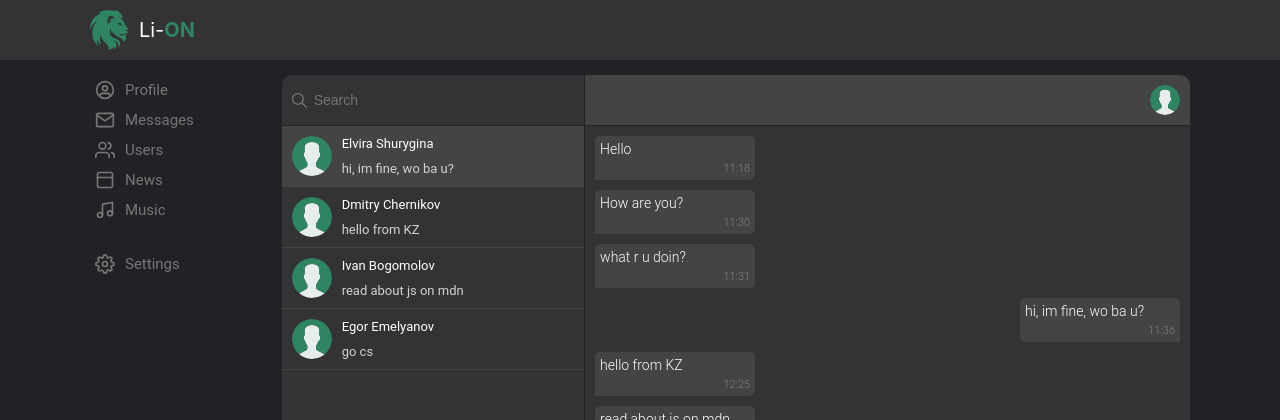
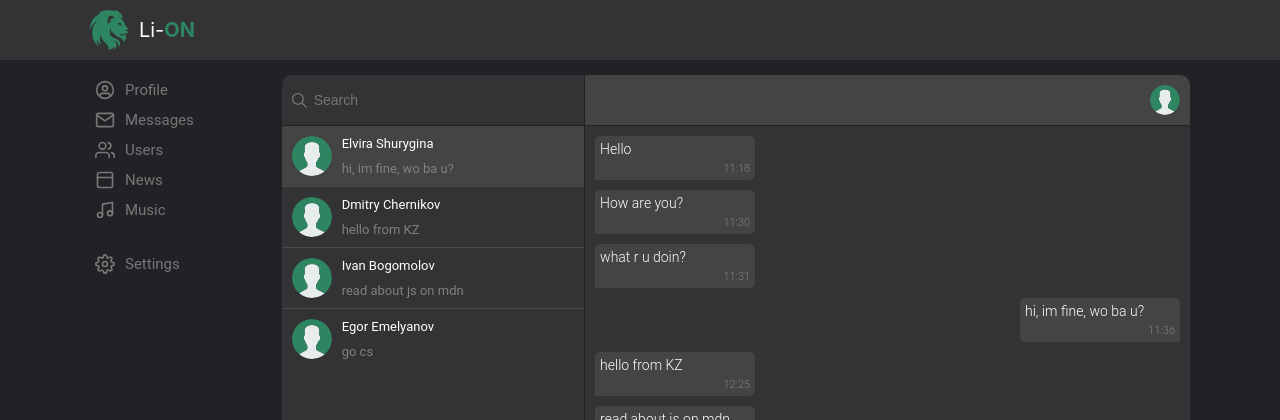
Before and after one commit to lonsdale007/first-app, a React (Create React App) app: page /messages/1 in a window 1280 px wide. Shown: the top 420 px of the page. Built offline with nearby package versions, Linux system fonts and the light colour scheme.

Commit message:
полоса-разделитель диалогов рисуется сверху, у первого элемента полосы нет

```diff
--- a/src/components/Messages/Dialogs/DialogsBody/Dialog/Dialog.module.css
+++ b/src/components/Messages/Dialogs/DialogsBody/Dialog/Dialog.module.css
@@ -7,9 +7,13 @@
     grid-template-columns: 40px 1fr;
     grid-gap: 10px;
     padding: 10px;
-    border-bottom: #444444 thin solid;
+    border-top: rgba(255, 255, 255, 10%) thin solid;
     cursor: pointer;
     text-decoration: none;
+}
+
+.dialog:first-child {
+    border-top: none;
 }
 
 .active {
@@ -36,7 +40,7 @@
 
 .text {
     grid-area: text;
-    color: lightgray;
+    color: gray;
     font-size: 13px;
     font-weight: normal;
 }
```
